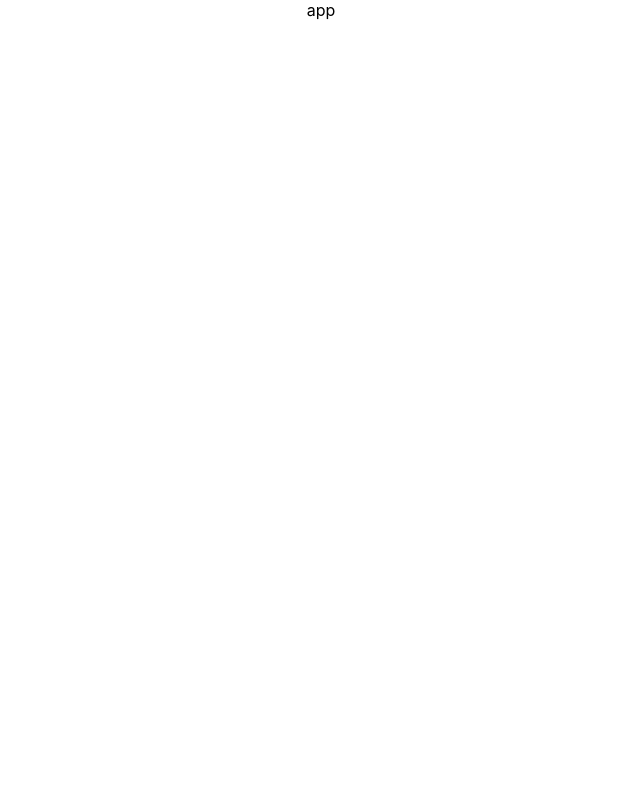
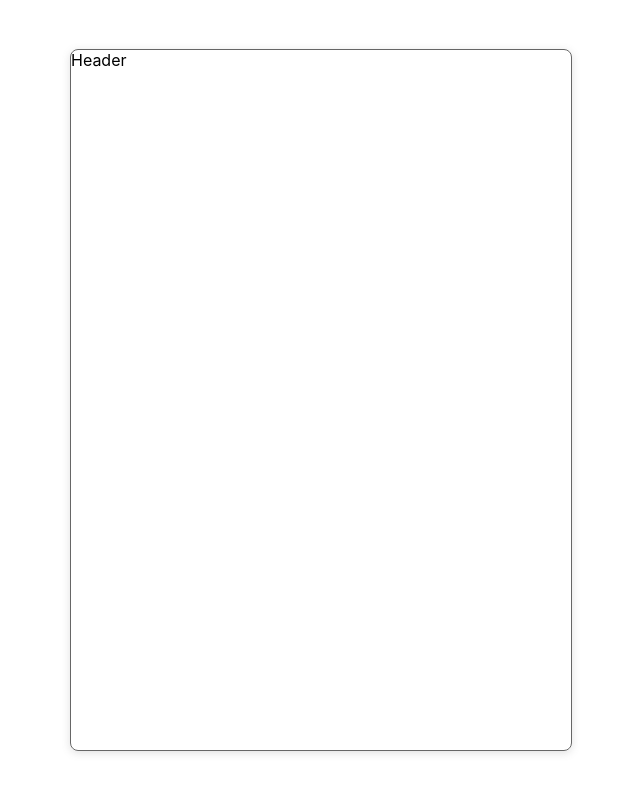
Before and after one commit to lechhw/ToDoList_React_2023, a React (Create React App) app: page / in a window 1280 px wide. Shown: the top 792 px of the page, without its empty margins (319-959 px from the left). Built offline with nearby package versions, Linux system fonts and the light colour scheme.

Commit message:
작업 중간 커밋

```diff
--- a/src/App.css
+++ b/src/App.css
@@ -1,5 +1,13 @@
 .App {
-  text-align: center;
+  position: fixed;
+  top: 50%;
+  left: 50%;
+  transform: translate(-50%, -50%);
+  width: 500px;
+  height: 700px;
+  border: 1px solid #666666;
+  border-radius: 8px;
+  box-shadow: rgba(99, 99, 99, 0.2) 0px 2px 8px 0px;
 }
 
 .App-logo {
--- a/src/App.js
+++ b/src/App.js
@@ -1,7 +1,12 @@
 import './App.css';
+import Header from './components/Header';
 
 function App() {
-  return <div className="App">app</div>;
+  return (
+    <div className="App">
+      <Header />
+    </div>
+  );
 }
 
 export default App;
--- /dev/null
+++ b/src/components/Header.jsx
@@ -0,0 +1,5 @@
+import React from 'react';
+
+export default function Header() {
+  return <header>Header</header>;
+}
--- /dev/null
+++ b/src/components/InputForm.jsx
@@ -0,0 +1,5 @@
+import React from 'react';
+
+export default function InputForm() {
+  return <div>InputForm</div>;
+}
--- /dev/null
+++ b/src/components/TodoItem.jsx
@@ -0,0 +1,5 @@
+import React from 'react';
+
+export default function TodoItem() {
+  return <div>TodoItem</div>;
+}
--- /dev/null
+++ b/src/components/TodoList.jsx
@@ -0,0 +1,5 @@
+import React from 'react';
+
+export default function TodoList() {
+  return <div>TodoList</div>;
+}
```
